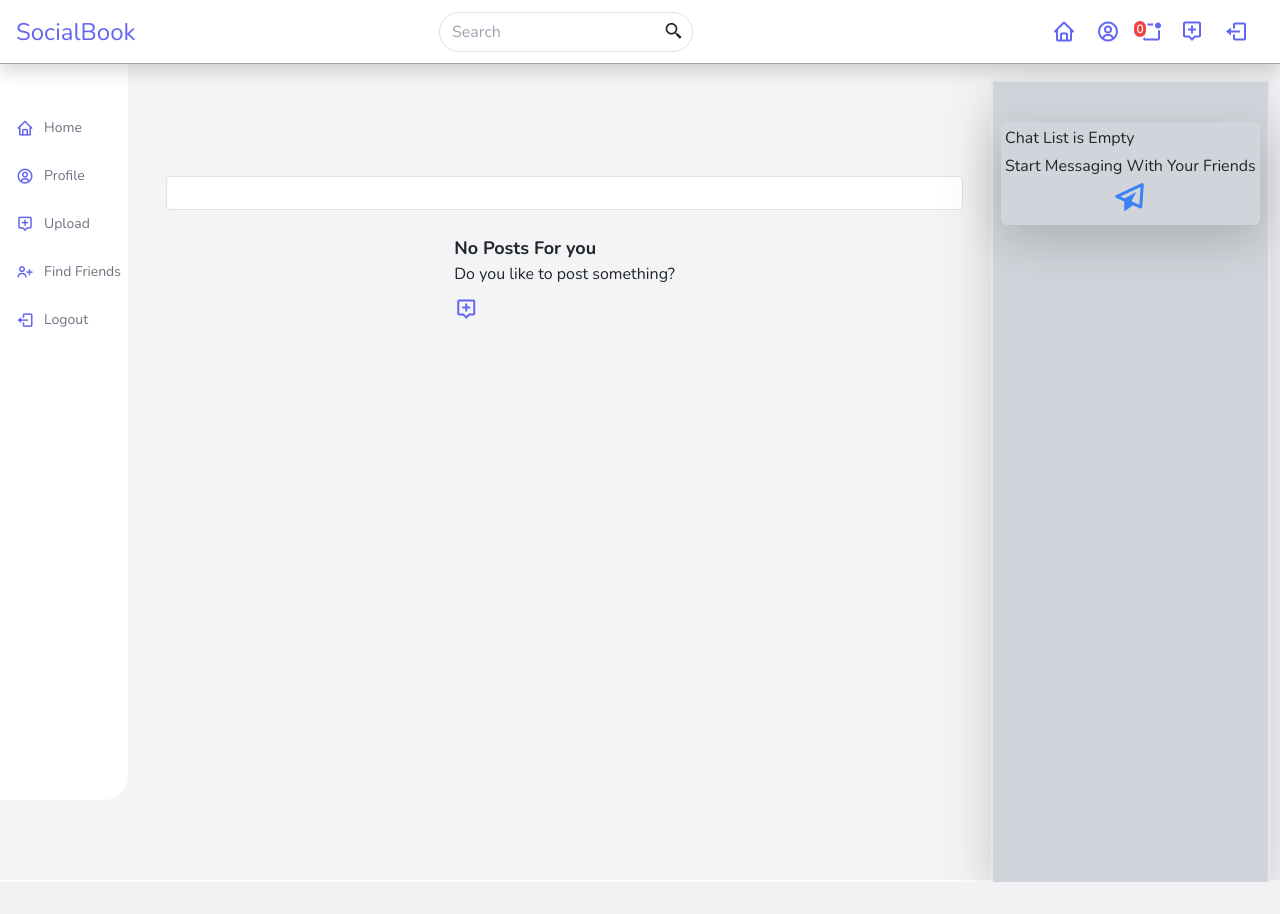
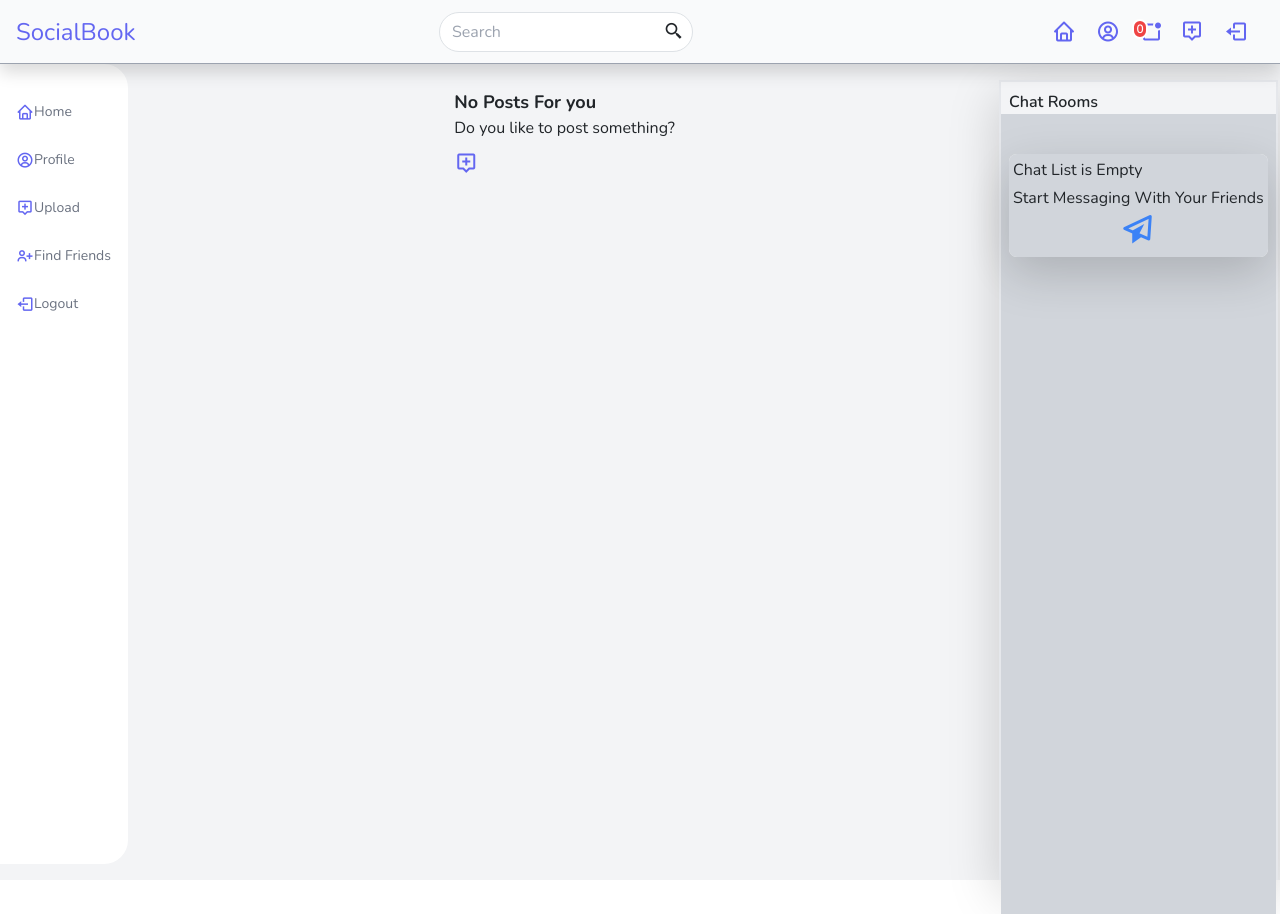
Before and after one commit to sajithpi/Django-SocialMedia, a Django app: page / in a window 1280 px wide. Before the commit the page ends 882 px from the top, so only its background shows below. Run offline with Django 3.2, Linux system fonts and the light colour scheme; the visitor is signed in with stand-in values (Sample User, id 1); data comes from the database, SQL or seed files in the repository; data that the repository does not hold is empty; parts of the project's set-up code (start-up, migrations or seed data) failed here and were passed over; some libraries are stand-ins or nearby versions.

Commit message:
changed frontend side of homepage

```diff
--- a/chat/templates/chat/index.html
+++ b/chat/templates/chat/index.html
@@ -4,87 +4,73 @@
 {% load thumbnail %}
 
 <html>
+<body>
+    <div id="search_room" class="mt-2">
+        <span class="text-sm md:text-base font-semibold my-0.5 md:my-1 mx-0.5 md:mx-2">Chat Rooms</span>
+    </div>
+    {% if chats %}
+    <div class="w-28 md:w-56 lg:w-80">
+        <div
+            class="flex justify-between items-center m-0.5 md:m-2">
 
-
-
-
-    <body>
-
-
-
-
-
-   {% if chats %}
-
-
-        <div class="w-64 md:w-64 lg:w-96 ">
-
-
-
-                <!-- What chat room would you like to enter? -->
-
-                 <!-- <input hidden id="room-name-input" type="text" class="w-20 md:w-48" ><br>
-                <input hidden id="room-name-submit" type="button" value="Enter">  -->
-
-                <div class="w-auto h-7 sm:w-full md:h-10  bg-white border flex justify-between items-center m-0.5 md:m-2 rounded-lg">
+            <label for="search" class="sr-only text-xs md:text-sm">Search</label>
+            <div class="w-28 sm:w-full  bg-white border rounded-lg md:rounded-full flex justify-between items-center relative mx-1 pl-3  pr-2">
                 <input hidden id="room_url" type="text" value="{% url 'feed:search_room' %}">
-                    <input type="text" name="keyword" id="room-name-input" class="room_search" placeholder=" Search "
-                        class="w-full outline-none focus:outline-none px-3 text-xs md:text-base" />
-                    <button id="room-name-submit" type="button" class=" outline-none focus:outline-none active:outline-none self-center">
+                <input type="search" name="keyword" id="room-name-input" placeholder="Search"
+                    class="text-xs md:text-base w-full outline-none focus:outline-none active:outline-none  "/>
+              <button id="room-name-submit" type="button"
+                class=" outline-none focus:outline-none active:outline-none self-center">
                 <div class="items-center mt-1 ">
-                            <i class='bx bx-search-alt-2 text-base md:text-xl' ></i>
+                    <i class='bx bx-search-alt-2 text-base md:text-xl'></i>
                 </div>
-
             </button>
 
           </div>
-                {% if rooms %}
-                    {% else %}
-                {% endif %}
+        </div>
 
-               <div id="search_room">
-                  <span class="text-base font-semibold my-0.5 md:my-1 mx-0.5 md:mx-2">Chat Rooms</span>
-               </div>
         {% for room in rooms.all %}
 
 
 
-                    <div class="mx-auto flex  items-center relative h-16 md:h-20"
-                        x-data="{
+        <div class="mx-auto flex  items-center relative h-auto" x-data="{
                             comment : false,
                         }">
 
 
-                        <div class="flex flex-col  bg-white shadow-md hover:shadow-lg  w-full h-full p-0  border bg-gray-100 shadow-lg rounded-lg overflow-hidden my-0.5 md:my-1 mx-0.5 md:mx-2">
+            <div
+                class="flex flex-col shadow-md hover:shadow-lg  w-full h-full p-0  border bg-gray-100 shadow-lg rounded-lg overflow-hidden my-0.5 md:my-1 mx-0.5 md:mx-2">
                 <div class="flex items-center justify-between mx-auto">
                     <div class="flex items-center mx-0 md:mx-3">
-                                    <div class="flex w-6 md:w-10 lg:w-14  md:h-10 items-center my-3 mx-0 md:mx-1">
+                        <div class="flex w-7 h-7 md:w-10 md:h-10 items-center mx-0 md:mx-1">
 
                             {% if request.user.username == room.sender %}
                             <a href="{% url 'profiles:user_profile' room.receiver %}" class="object-scale-down ">
                                 {% thumbnail room.receiver_profile.profile.image "51x51" crop="center" as img%}
-                                                    <img src="{{ img.url }}"class="object-scale-down rounded-full border-solid border-white border-2 ">
+                                <img src="{{ img.url }}"
+                                    class="object-scale-down rounded-full border-solid border-white border-2 ">
                                 {% endthumbnail %}
 
                             </a>
                             {% else %}
                             <a href="{% url 'profiles:user_profile' room.sender %}" class="object-scale-down ">
                                 {% thumbnail room.sender_profile.profile.image "51x51" crop="center" as img %}
-                                                    <img src="{{ img.url }}"class="object-scale-down rounded-full border-solid border-white border-2">
+                                <img src="{{ img.url }}"
+                                    class="object-scale-down rounded-full border-solid border-white border-2">
                                 {% endthumbnail %}
 
                             </a>
                             {% endif %}
 
                         </div>
-                                    <div class="flex flex-col w-40 md:w-32 lg:w-52 my-3 ml-0 md:ml-2">
+                        <div class="flex flex-col w-20 md:w-24 lg:w-44  ml-0 md:ml-2">
                             {% if request.user.username == room.sender %}
                             <a href="{% url 'chat:room' room.receiver %}" class="stretched-link text-decoration-none">
-                                                <div class="font-medium  text-base  md:text-lg   overflow-hidden text-gray-700">{{room.receiver |capfirst }}</div>
+                                <div class="text-xs  md:text-sm font-semibold overflow-hidden text-gray-700">
+                                    {{room.receiver |capfirst }}</div>
                             </a>
                             {% else %}
                             <a href="{% url 'chat:room' room.sender %}" class="stretched-link">
-                                                <div class="font-medium  text-base  md:text-lg ">{{room.sender |capfirst }}</div>
+                                <div class="text-xs md:text-sm font-semibold">{{room.sender |capfirst }}</div>
                             </a>
                             {% endif %}
 
@@ -96,12 +82,16 @@
                             {% if chat.room.id == room.id %}
                             {% if chat.is_read == False %}
                             {% if chat.sender == request.user %}
-                                                            <span class="text-sm lg:text-base text-gray-600 overflow-hidden">{{chat.sender | capfirst}}:{{chat.content}}</span>
+                            <span
+                                class="text-xs text-gray-600 truncate">{{chat.sender | capfirst}}:{{chat.content}}</span>
                             {% else %}
-                                                        <span class="text-sm md:lg-base text-gray-600 overflow-hidden"></span>{{chat.sender | capfirst}}</span>:<span class="text-xs lg:text-sm font-bold overflow-hidden">{{chat.content}}</span>
+                            <div
+                                class="text-xs md:text-sm text-gray-600 truncate">{{chat.sender | capfirst}}:<span
+                                class="text-xs lg:text-sm font-bold truncate">{{chat.content}}</span></div>
                             {% endif %}
                             {% else %}
-                                                    <span class="text-sm lg:text-base text-gray-600 overflow-hidden">{{chat.sender | capfirst}} : {{chat.content}}</span>
+                            <div class="text-xs text-gray-600 truncate">{{chat.sender | capfirst}}
+                                : {{chat.content}}</div>
                             {% endif %}
                             {% endif %}
                             {% endif %}
@@ -113,7 +103,7 @@
                         {% for chat in chats  %}
                         {% if chat.room.id == room.id %}
                         <div class="flex flex-col my-3 ">
-                                            <span class="text-xs md:text-sm text-gray-400 ">{{chat.timestamp | date:"g:i:a"}}</span>
+                            <span class="text-xs text-gray-400 ">{{chat.timestamp | date:"g:i:a"}}</span>
 
 
                         </div>
@@ -152,4 +142,5 @@
     </div>
     {% endif %}
 </body>
+
 </html>
--- a/feed/templates/feed/homepage.html
+++ b/feed/templates/feed/homepage.html
@@ -12,29 +12,23 @@ homepage
 {% block body %}
 
     {% if request.user.is_authenticated %}
-    {% if room_users %}
-          aaaaaa
-        {% endif %}
-    <div class="fixed top-0 left-0 right-0 z-50 ">
+    <div class="fixed top-0 left-0 right-0 z-40 ">
       {% include 'includes/navbar.html' %}
     </div>
-    <div class="flex mt-20 z-50 max-w-md md:max-w-7xl ">
-      <div  class="mx-0.5  lg:mx-7">
+    <div class="flex mt-20 z-20 max-w-md md:max-w-7xl  ">
+      <div  class="mx-0.5  lg:mx-9">
 
-        <!-- Stories -->
+        <!--TODO: Stories -->
 
-          <div class="stories mt-24 bg-white px-5 py-3 rounded border border-gray-400 flex mb-6">
-              <!-- <div class="js-story-icon">
-               <i class='bx bx-plus'></i>
-              </div> -->
+          <div class="flex stories pl-1 md:pl-5 py-1 rounded flex">
 
               {% if stories %}
 
                   {% for story in stories %}
                       {% ifchanged  story.author %}
-                        <div class="storie-item flex flex-col mr-6 flex flex-col items-center space-y-1 relative">
-                          <div class="rounded-full p-1 bg-gradient-to-r from-purple-400 via-pink-500 to-red-500 ">
-                            <div class="rounded-full bg-white wrapper overflow-hidden h-14 w-14 ">
+                        <div class="storie-item flex flex-col mr-1 md:mr-6 flex flex-col items-center justify-end relative">
+                          <div class="rounded-full p-0.5 md:p-1 bg-gradient-to-b from-blue-400 via-green-500 to-indigo-700 ">
+                            <div class="rounded-full bg-white wrapper overflow-hidden h-7 w-7 md:h-12 md:w-12 ">
                               <button>
                                 <a class="story-icon" id={{story.id}}>
 
@@ -59,27 +53,22 @@ homepage
 
                           {% if forloop.first %}
 
-                              <button class="js-story-icon absolute bottom-8 right-1 bg-purple-800 rounded-full h-5 w-5 text-2xl
+                              <button class="js-story-icon absolute bottom-8 right-1 bg-purple-800 rounded-full h-4 w-4 md:h-5 md:w-5 text-sm md:text-2xl
                                     text-white font-semibold border-2 border-white flex justify-center items-center font-mono hover:bg-blue-700">
                                     +
                               </button>
 
-                              <div class="user-name text-center pt-1">
-                                  <span class="text-gray-700 text-sm">
-                                      Your Story
-                                  </span>
+                              <div class="w-max user-name text-center text-gray-700 text-xs md:text-base">
+                                      <small>Your Story</small>
                               </div>
                           {% else %}
 
-                              <div class="user-name text-center pt-1">
-                                <span class="text-gray-700 text-sm">
+                              <div class="user-name text-center text-gray-700 text-xs md:text-base">
 
                                   {% if story.author != request.user %}
-                                    {{story.author}}
+                                  <small>{{story.author}}</small>
                                   {% endif %}
 
-
-                                </span>
                               </div>
                           {% endif %}
                         </div>
@@ -88,23 +77,8 @@ homepage
 
               {% endif %}
 
-          <!-- <div class="storie-item flex flex-col mr-6 flex flex-col items-center space-y-1 relative">
-                <div class="rounded-full p-1 bg-gradient-to-r from-purple-400 via-pink-500 to-red-500">
-                  <div class="rounded-full bg-white wrapper overflow-hidden h-14 w-14">
-                    <img src="https://scontent-nrt1-1.cdninstagram.com/v/t51.2885-19/s150x150/119515245_239175997499686_2853342285794408974_n.jpg?_nc_ht=scontent-nrt1-1.cdninstagram.com&_nc_ohc=KDVS6kR76AYAX9tg6_K&oh=81ca965572b7c99626143aacdd38c3ce&oe=5F94DE5B" class="-full h-full object-contain p-2" alt="">
-                  </div>
-                </div>
-                <button class="absolute bottom-8 right-1 bg-purple-800 rounded-full h-5 w-5 text-2xl
-                        text-white font-semibold border-2 border-white flex justify-center items-center font-mono hover:bg-blue-700">
-                        +
-                </button>
-                <a href="#">
-                  Your Story
-                </a>
-          </div> -->
-
-
 				  </div>
+          <!-- TODO:Post Section -->
           <div id="posts-container" >
             {% if posts %}
               {% for post in posts  %}
@@ -130,9 +104,8 @@ homepage
             {% endif %}
         </div>
       </div>
-      <div class="p-0 md:p-3 border-2 max-h-screen sticky top-24 right-0 bg-gray-100 shadow-lg">
-
-
+      <!-- TODO:Chat List Section -->
+      <div class="px-0 md:px-3 border-2 max-h-screen sticky top-10 right-0 bg-gray-100 shadow-lg">
 
         {% include 'chat/index.html' with rooms=rooms chats=chats room_users=room_users%}
       </div>
--- a/frontend/js/main.js
+++ b/frontend/js/main.js
@@ -962,6 +962,7 @@ function timeDifference(d){
   }else{
     time =  diffMinute + ' m ago'
   }
+
   return time
 }
 
--- a/til/templates/base.html
+++ b/til/templates/base.html
@@ -30,15 +30,13 @@
 
     <!-- <div class="flex flex-col w-4/5 md:w-1/5 md:pr-0 pr-1 bg-white rounded-r-3xl overflow-hidden"> -->
     {% if request.user.is_authenticated %}
-      <div class="flex flex-col px-0 md:px-3 w-20 md:w-20 lg:w-32 h-screen md:px-1 bg-white rounded-r-3xl overflow-hidden sticky top-0 left-0 right-0 z-40">
-          <div class="flex items-center justify-start h-20 pt-5 visible md:visible">
-            <!-- <h1 class="text-lg md:text-xl capitalize text-indigo-500 -ml-4 md:ml-4 hidden lg:block">SocialBook</h1> -->
-          </div>
+      <div class="flex flex-col px-0 md:px-3 w-12 md:w-14 lg:w-32 h-screen md:px-1 md:bg-transparent align-center bg-white rounded-r-3xl overflow-hidden sticky top-16 left-0 right-0 z-40">
+
             <ul class="flex flex-col py-4 px-0 md:px-3 text-decoration:none ml-0 md:ml-1 lg:ml-4">
               <li class="text-decoration: none   ">
                 <a href="{% url 'feed:home' %} "
                   class="flex flex-col md:flex-row items-center h-12 transform hover:translate-x-2 transition-transform ease-in duration-200 text-gray-500 hover:text-gray-800 ">
-                  <span class="inline-flex items-center content-start md:content-center  h-12 w-7 text-lg text-gray-400"><i
+                  <span class="inline-flex items-center content-start md:content-center  h-12 w-auto text-lg text-gray-400"><i
                       class="bx bx-home text-indigo-500"></i></span>
                   <div class="text-xs md:text-sm font-medium  hidden lg:block">Home</div>
                 </a>
@@ -48,7 +46,7 @@
 
                 <a href="{% url 'profiles:user_profile' user.username %}"
                   class="flex flex-col md:flex-row items-center h-12 transform hover:translate-x-2 transition-transform ease-in duration-200 text-gray-500 hover:text-gray-800 ">
-                  <span class="inline-flex items-center content-start md:content-center  h-12 w-7 text-lg text-gray-400"><i
+                  <span class="inline-flex items-center content-start md:content-center  h-12 w-auto text-lg text-gray-400"><i
                       class="bx bx-user-circle text-indigo-500"></i></span>
                   <div class="text-xs md:text-sm font-medium  hidden lg:block">Profile</div>
                 </a>
@@ -57,7 +55,7 @@
               <li>
                 <a href="{% url 'feed:new_post' %}"
                   class="js-model-icon  flex flex-col md:flex-row items-center h-12 transform hover:translate-x-2 transition-transform ease-in duration-200 text-gray-500 hover:text-gray-800 ">
-                  <span class="inline-flex items-center content-start md:content-center  h-12 w-7 text-lg text-gray-400"><i
+                  <span class="inline-flex items-center content-start md:content-center  h-12 w-auto text-lg text-gray-400"><i
                       class="bx bx-message-alt-add text-indigo-500"></i></span>
 
                   <div class="text-xs md:text-sm font-medium  hidden lg:block">Upload</div>
@@ -66,7 +64,7 @@
               <li>
                 <a href="{% url 'feed:find' %}"
                   class="flex flex-col md:flex-row items-center h-12 transform hover:translate-x-2 transition-transform ease-in duration-200 text-gray-500 hover:text-gray-800 ">
-                  <span class="inline-flex items-center content-start md:content-center  h-12 w-7 text-lg text-gray-400"><i
+                  <span class="inline-flex items-center content-start md:content-center  h-12 w-auto text-lg text-gray-400"><i
                       class="bx bx-user-plus text-indigo-500"></i></span>
                   <div class="text-xs md:text-sm font-medium  hidden lg:block">Find Friends</div>
                 </a>
@@ -76,7 +74,7 @@
 
                 <a href="{% url 'account_logout' %}"
                   class="flex flex-col md:flex-row items-center h-12 transform hover:translate-x-2 transition-transform ease-in duration-200 text-gray-500 hover:text-gray-800 ">
-                  <span class="inline-flex items-center content-start md:content-center  h-12 w-7 text-lg text-gray-400"><i
+                  <span class="inline-flex items-center content-start md:content-center  h-12 w-auto text-lg text-gray-400"><i
                       class="bx bx-log-out text-indigo-500"></i></span>
                   <div class="text-xs md:text-sm font-medium hidden lg:block">Logout</div>
                 </a>
--- a/til/templates/includes/navbar.html
+++ b/til/templates/includes/navbar.html
@@ -3,7 +3,7 @@
 
 
 
-   <nav class="w-auto bg-white shadow border-b border-gray-400 absolute inset-x-0 top-0 h-16 z-30  ">
+   <nav class="w-auto bg-gray-50 shadow border-b border-gray-400 absolute inset-x-0 top-0 h-16 z-30  ">
 
     <div class="w-auto border-gray-400 ml-8 md:ml-64 z-50">
         {% include 'includes/alert.html' %}
```
Also changed, not shown: profiles/templates/profiles/my_profile_details.html (+32 -49 lines), til/templates/includes/post.html (+66 -77 lines). Lines whose indentation alone changed are shown as unchanged.
